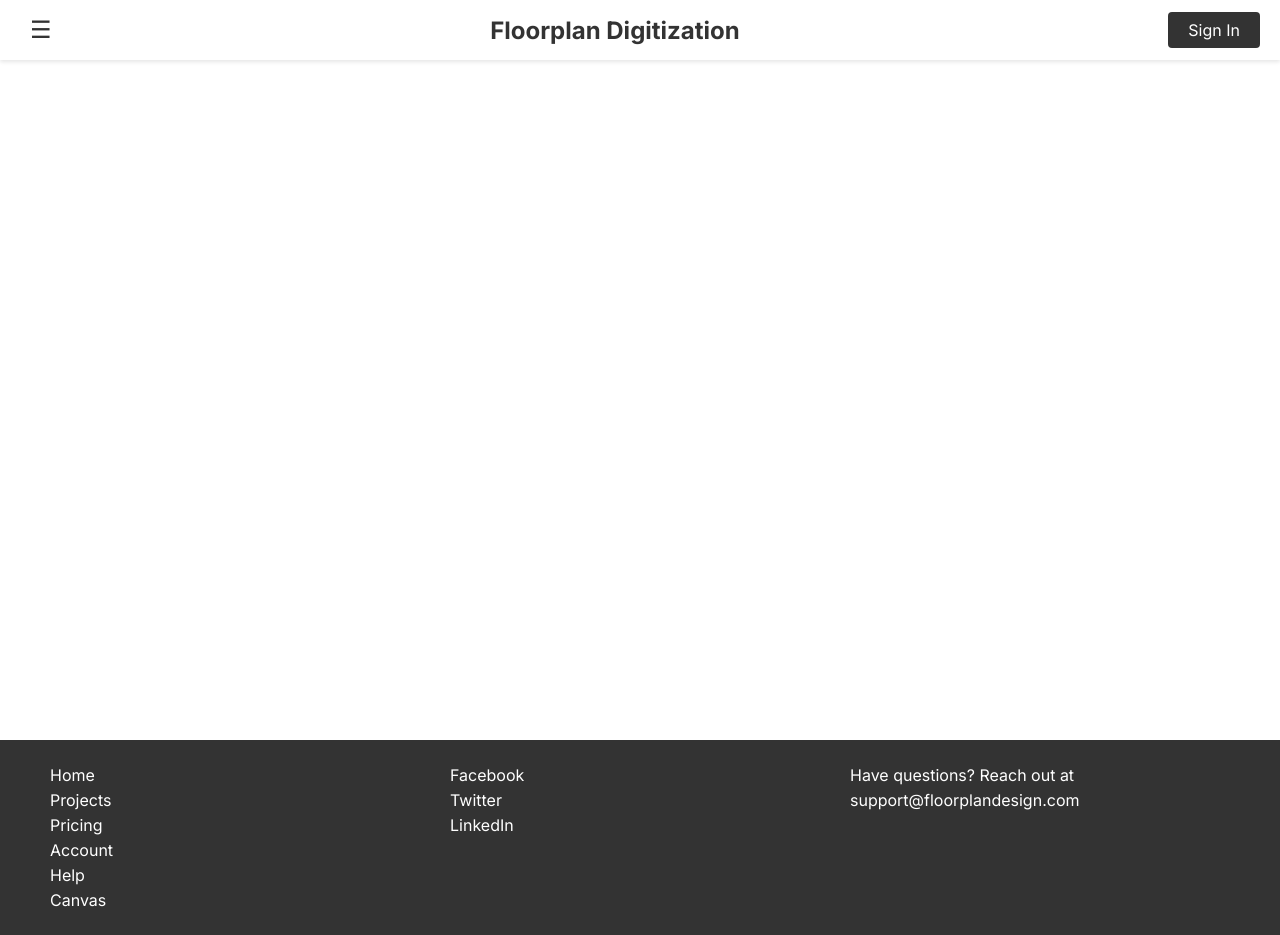
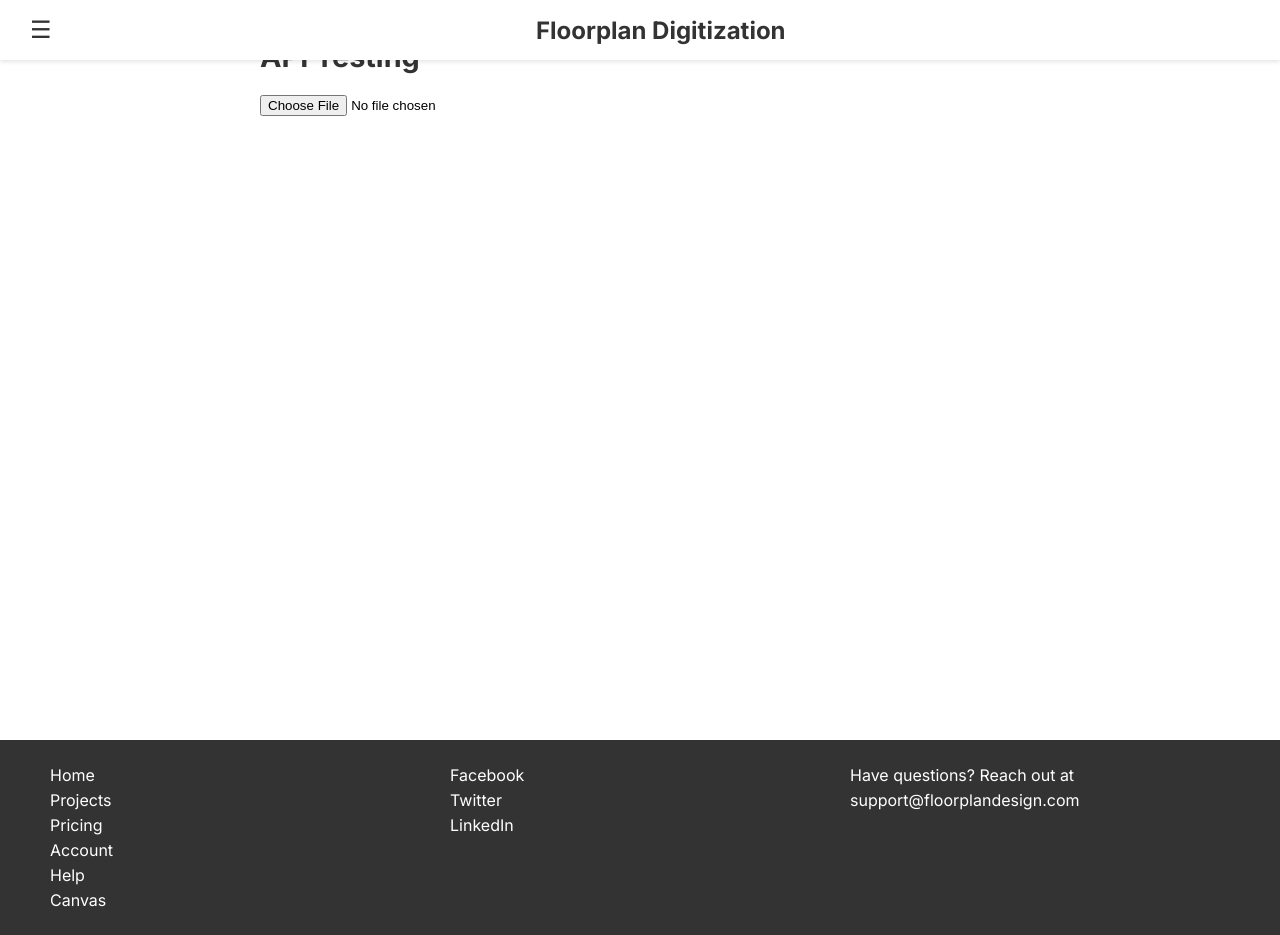
Before and after one commit to 969Furqan/floorplan-digitization, a React (Create React App) app: page /api-testing in a window 1280 px wide. Built offline with nearby package versions, Linux system fonts and the light colour scheme; what @tldraw/tldraw would draw is missing.

Commit message:
api testing

```diff
--- a/src/App.js
+++ b/src/App.js
@@ -8,6 +8,7 @@ import ProjectList from './components/ProjectList/ProjectList';
 import Account from './components/Account/Account';
 import Home from './components/Home/Home';
 import Footer from './components/Footer/Footer';
+import ApiTesting from './components/ApiTesting/Testing';
 import './App.css';
 
 function App() {
@@ -23,6 +24,7 @@ function App() {
             <Route path="/canvas" element={<Canvas />} />
             <Route path="/projects" element={<ProjectList />} />
             <Route path="/account" element={<Account />} />
+            <Route path="/api-testing" element={<ApiTesting />} />
           </Routes>
         </main>
         {/* Footer Component */}
--- /dev/null
+++ b/src/components/ApiTesting/ApiTesting.css
@@ -0,0 +1,36 @@
+.api-testing-container {
+  padding: 20px;
+  max-width: 800px;
+  margin: 0 auto;
+}
+
+.api-testing-container h1 {
+  margin-bottom: 20px;
+}
+
+.api-testing-container button {
+  padding: 10px 20px;
+  background-color: #2196f3;
+  color: white;
+  border: none;
+  border-radius: 4px;
+  cursor: pointer;
+  transition: background-color 0.3s;
+}
+
+.api-testing-container button:hover {
+  background-color: #1976d2;
+}
+
+.api-testing-container pre {
+  background-color: #f5f5f5;
+  padding: 10px;
+  border-radius: 4px;
+  margin-top: 20px;
+  overflow-x: auto;
+}
+
+.error {
+  color: #d32f2f;
+  margin-top: 20px;
+}
--- /dev/null
+++ b/src/components/ApiTesting/Testing.js
@@ -0,0 +1,61 @@
+import React, { useState } from 'react';
+import './ApiTesting.css';
+
+const ApiTesting = () => {
+  const [response, setResponse] = useState(null);
+  const [error, setError] = useState(null);
+
+  const handleApiCall = async (file) => {
+    try {
+      const reader = new FileReader();
+      reader.onloadend = async () => {
+        const base64Image = reader.result.split(',')[1]; // Get the base64 part of the result
+
+        const response = await fetch('https://floor-plan-digitalization.p.rapidapi.com/raster-to-vector-base64', {
+          method: 'POST',
+          headers: {
+            'x-rapidapi-key': '20833d997fmshafe4d6c83c4452ap167c83jsnefdaf9f4b07f',
+            'x-rapidapi-host': 'floor-plan-digitalization.p.rapidapi.com',
+            'Content-Type': 'application/json',
+          },
+          body: JSON.stringify({ image: base64Image }),
+        });
+
+        if (response.ok) {
+          const data = await response.json();
+          setResponse(data);
+        } else {
+          setError(`Error: ${response.statusText}`);
+        }
+      };
+
+      reader.onerror = () => {
+        setError('Failed to read the file');
+      };
+
+      reader.readAsDataURL(file); // Read the file as a data URL
+    } catch (err) {
+      setError(`Error: ${err.message}`);
+    }
+  };
+
+  return (
+    <div className="api-testing-container">
+      <h1>API Testing</h1>
+      <input
+        type="file"
+        accept="image/*"
+        onChange={(e) => {
+          const file = e.target.files[0];
+          if (file) {
+            handleApiCall(file);
+          }
+        }}
+      />
+      {response && <pre>{JSON.stringify(response, null, 2)}</pre>}
+      {error && <p className="error">{error}</p>}
+    </div>
+  );
+};
+
+export default ApiTesting;
--- a/src/components/NavBar/NavBar.js
+++ b/src/components/NavBar/NavBar.js
@@ -43,7 +43,7 @@ const NavBar = () => {
         </button>
         <div className="logo"><Link to="/">Floorplan Digitization</Link></div>
         <div className="auth-links">
-          <Link to="/login" className="sign-in-btn">Sign In</Link>
+          {/*<Link to="/login" className="sign-in-btn">Sign In</Link>*/}
         </div>
       </nav>
 
@@ -55,6 +55,7 @@ const NavBar = () => {
           <li><Link to="/">Home</Link></li>
           <li><Link to="/projects">Projects</Link></li>
           <li><Link to="/canvas">Canvas</Link></li>
+          <li><Link to="/api-testing">API Testing</Link></li>
         </ul>
       </nav>
     </>
```
Also changed, not shown: src/assets/1.jpg (added).
